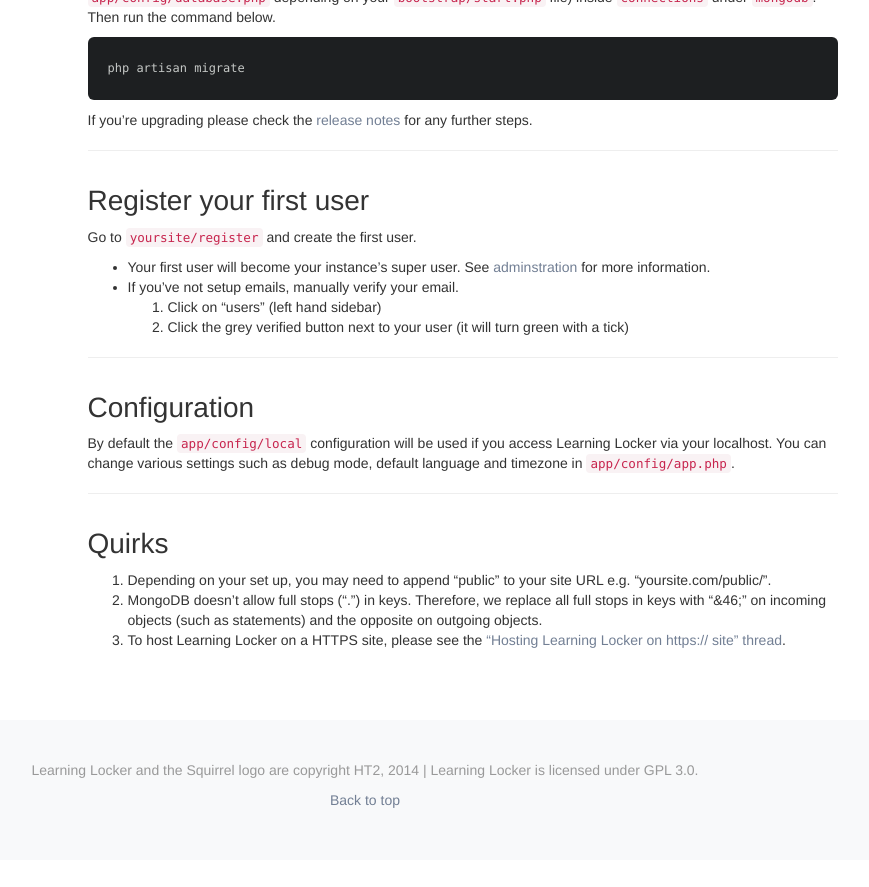
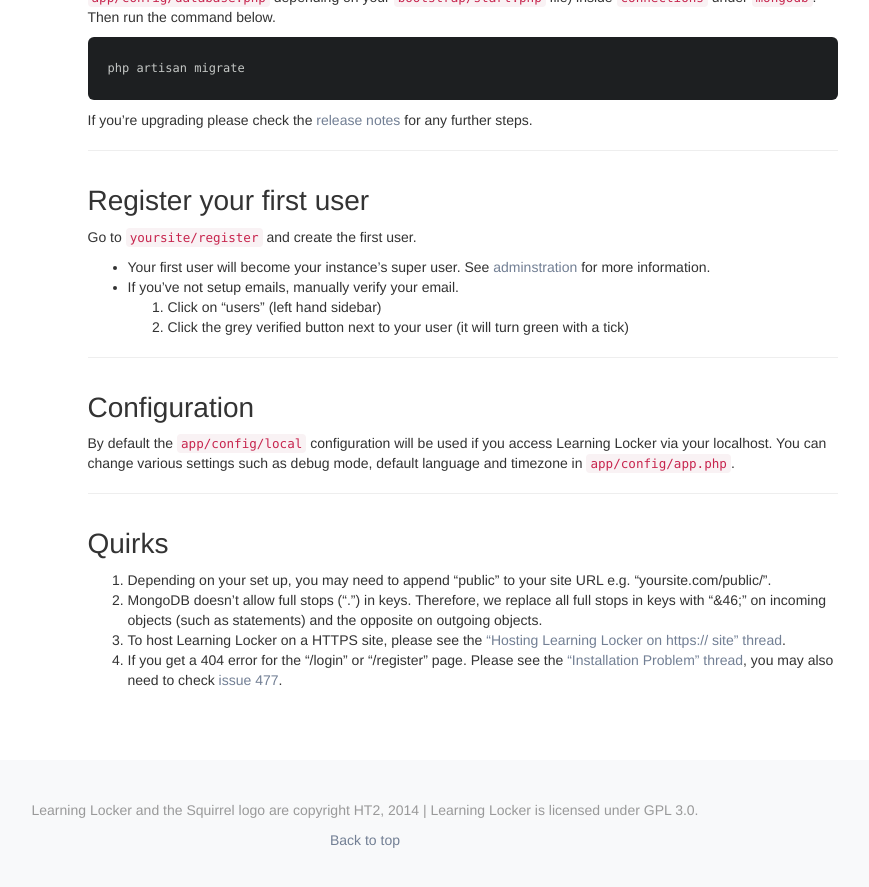
Before and after one commit to LearningLocker/docs, a Jekyll site: the page built from src/installation.md, in a window 1280 px wide and 900 px high, scrolled down 1057 px. Shown: the top 887 px of the window, without its empty margins (275-1144 px from the left). Built offline with Jekyll 4.4.1, drawn with Linux system fonts in a browser that asks for light colours; nearby versions of some CDN libraries; before the commit the page ends 1917 px from its top, so only the background shows below that.

Commit message:
Adds 404 help to quirks.

```diff
--- a/src/installation.md
+++ b/src/installation.md
@@ -59,3 +59,4 @@
 1. Depending on your set up, you may need to append "public" to your site URL e.g. "yoursite.com/public/".
 2. MongoDB doesn’t allow full stops (".") in keys. Therefore, we replace all full stops in keys with "&46;" on incoming objects (such as statements) and the opposite on outgoing objects.
 3. To host Learning Locker on a HTTPS site, please see the ["Hosting Learning Locker on https:// site" thread](https://groups.google.com/forum/#!topic/learning-locker/3Y0VGYPV1d8).
+4. If you get a 404 error for the "/login" or "/register" page. Please see the ["Installation Problem" thread](https://groups.google.com/forum/#!topic/learning-locker/ULtoICNOKa0), you may also need to check [issue 477](https://github.com/LearningLocker/learninglocker/issues/477).
```
